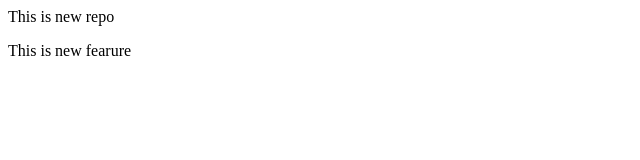
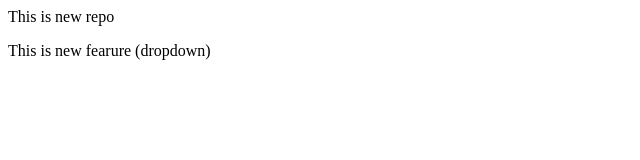
Before and after one commit to nup26/LocalRepo, a plain HTML site: page index.html in a window 1280 px wide. Shown: the full height of the page, 0-640 px from the left. Drawn offline with Linux system fonts and the light colour scheme.

Commit message:
added dropdown

```diff
--- a/index.html
+++ b/index.html
@@ -1,2 +1,2 @@
 <p>This is new repo</p>
-<p>This is new fearure</p>
+<p>This is new fearure (dropdown)</p>
```
